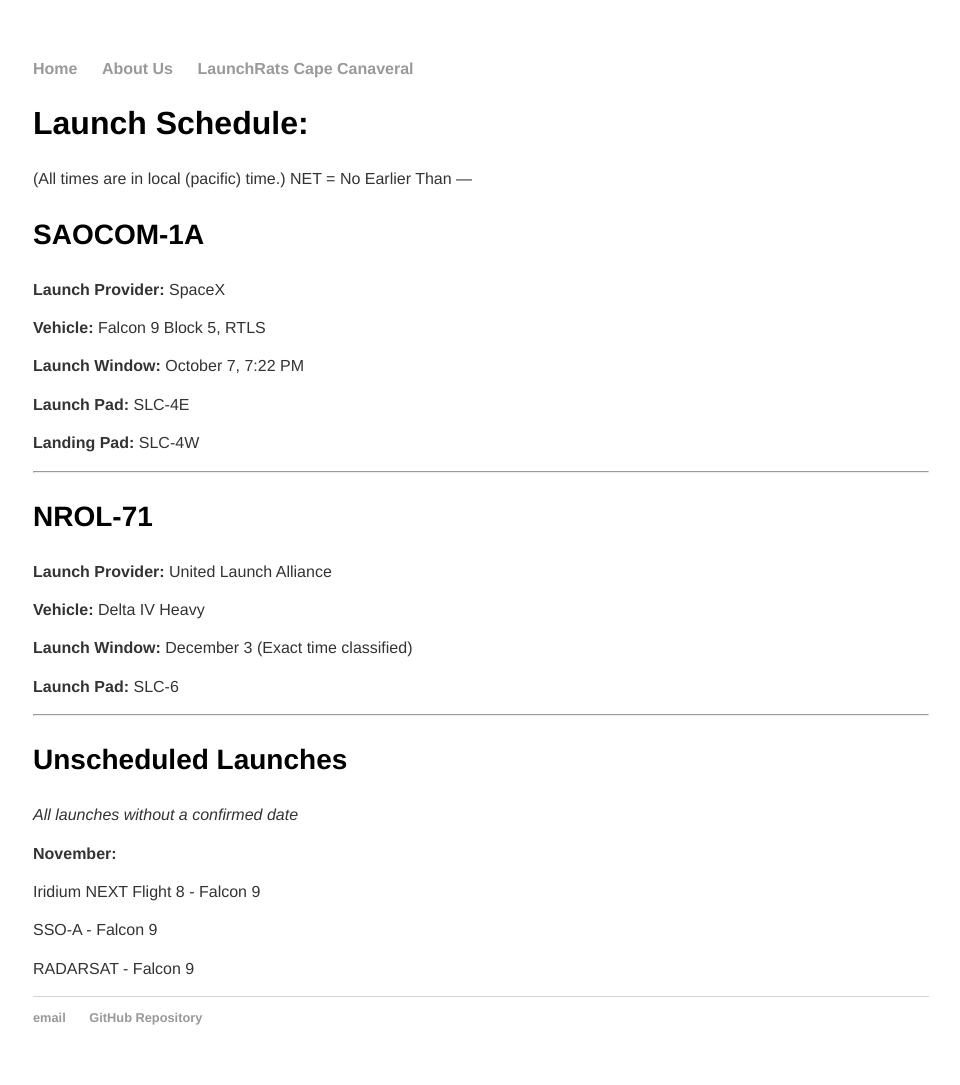
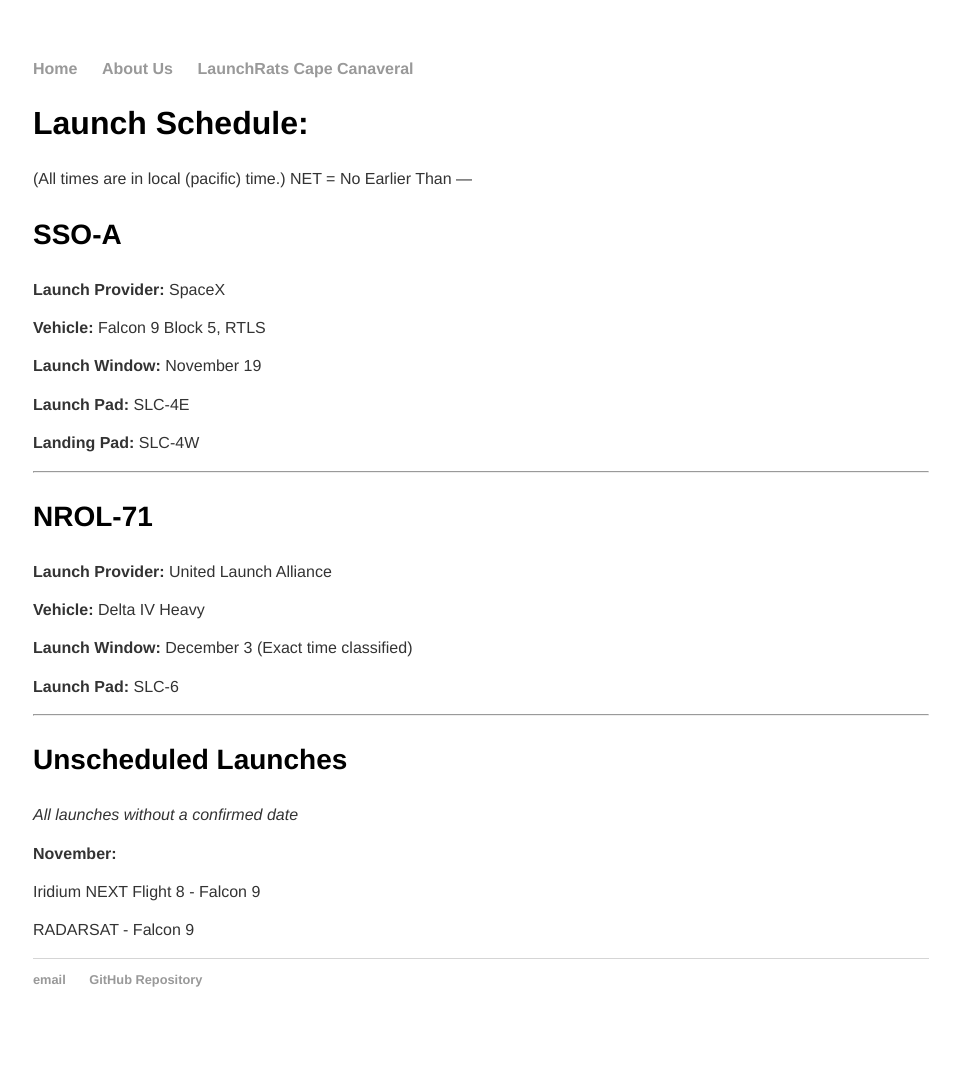
Before and after one commit to CST-100/Launchrats-West-Coast, a Jekyll site: the page built from _posts/2018-10-17-Launch Schedule.md, in a window 1280 px wide. Shown: the whole page, without its empty margins (159-1119 px from the left). Built offline with Jekyll 4.4.1, drawn with Linux system fonts in a browser that asks for light colours; our own code applies the rules of GitHub Pages for plain Markdown files; after the commit the page ends 1047 px from its top, so only the background shows below that.

Commit message:
Update and rename 2018-10-02-Launch Schedule.md to 2018-10-17-Launch Schedule.md

```diff
--- a/_posts/2018-10-02-Launch Schedule.md
+++ b/_posts/2018-10-17-Launch Schedule.md
@@ -3,13 +3,12 @@
 NET = No Earlier Than
 ---
 
-### SAOCOM-1A
-
+### SSO-A
 **Launch Provider:** SpaceX
 
 **Vehicle:** Falcon 9 Block 5, RTLS
 
-**Launch Window:** October 7, 7:22 PM
+**Launch Window:** November 19
 
 **Launch Pad:** SLC-4E
 
@@ -36,6 +35,4 @@
 
 Iridium NEXT Flight 8 - Falcon 9
 
-SSO-A - Falcon 9
-
 RADARSAT - Falcon 9
```
